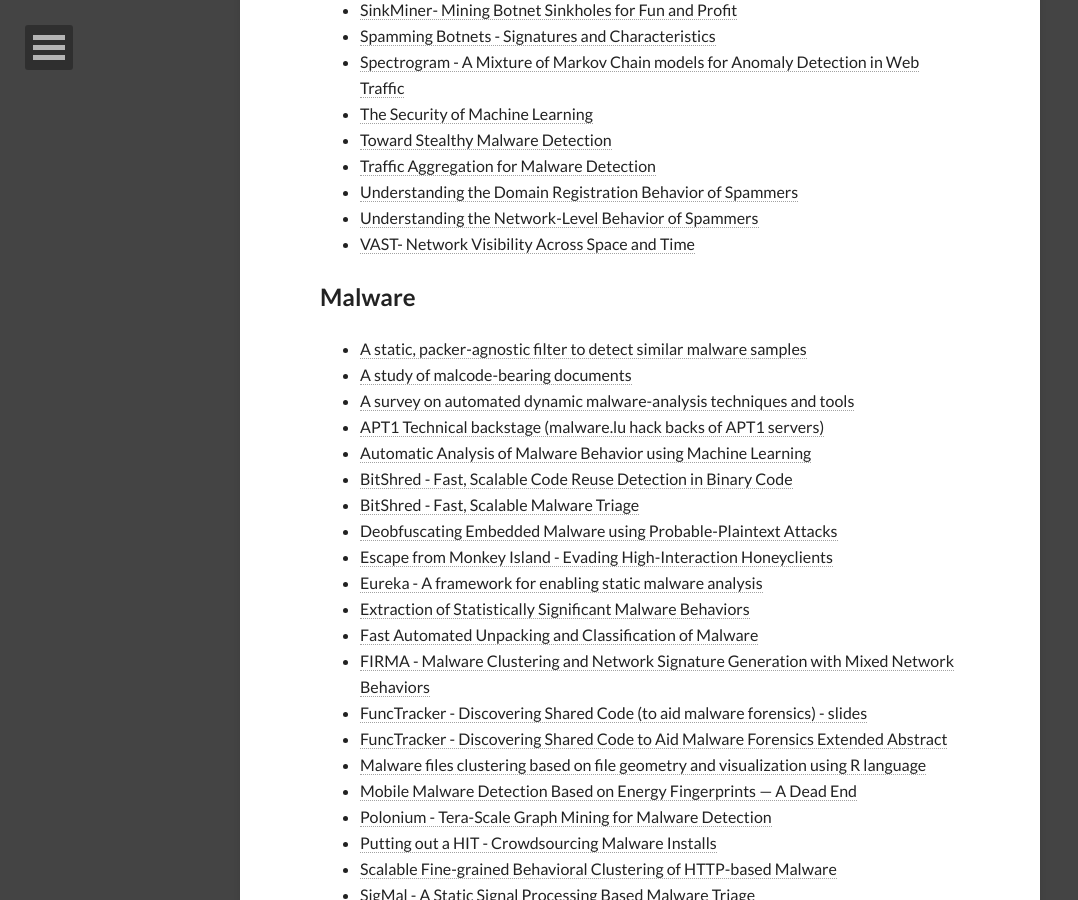
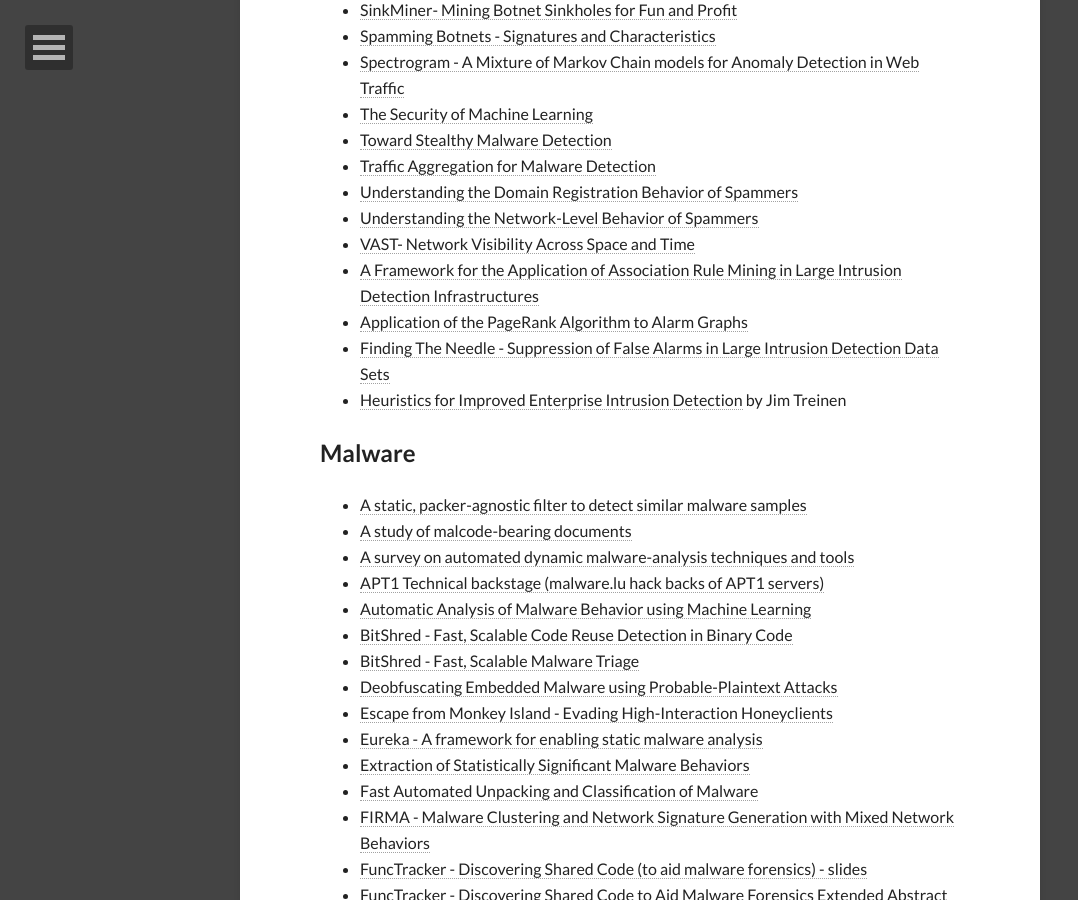
Before and after one commit to covert-labs/covert-labs.github.io, a Jekyll site: the page built from _posts/2014-07-20-security-datascience-papers.md, in a window 1280 px wide and 900 px high, scrolled down 3250 px. Shown: the whole window, without its empty margins (0-1078 px from the left). Built offline with Jekyll 4.4.1, drawn with Linux system fonts in a browser that asks for light colours; nearby versions of some CDN libraries; comment, search, counter and statistics services are not loaded.

Commit message:
added some papers by Jim Treinen

```diff
--- a/_posts/2014-07-20-security-datascience-papers.md
+++ b/_posts/2014-07-20-security-datascience-papers.md
@@ -102,6 +102,10 @@
 * [Understanding the Domain Registration Behavior of Spammers](/research-papers/security/Understanding the Domain Registration Behavior of Spammers.pdf)
 * [Understanding the Network-Level Behavior of Spammers](/research-papers/security/Understanding the Network-Level Behavior of Spammers.pdf)
 * [VAST- Network Visibility Across Space and Time](/research-papers/security/VAST- Network Visibility Across Space and Time.pdf)
+* [A Framework for the Application of Association Rule Mining in Large Intrusion Detection Infrastructures](/research-papers/security/A Framework for the Application of Association Rule Mining in Large Intrusion Detection Infrastructures.pdf)
+* [Application of the PageRank Algorithm to Alarm Graphs](/research-papers/security/Application of the PageRank Algorithm to Alarm Graphs.pdf)
+* [Finding The Needle - Suppression of False Alarms in Large Intrusion Detection Data Sets](/research-papers/security/Finding The Needle- Suppression of False Alarms in Large Intrusion Detection Data Sets.pdf)
+* [Heuristics for Improved Enterprise Intrusion Detection](/research-papers/security/Heuristics for Improved Enterprise Intrusion Detection (Jim Treinen PhD Thesis).pdf) by Jim Treinen
 
 
 ## Malware
```
Also changed, not shown: other parts of _posts/2014-07-20-security-datascience-papers.md (+1 -1 lines), 4 other files.
